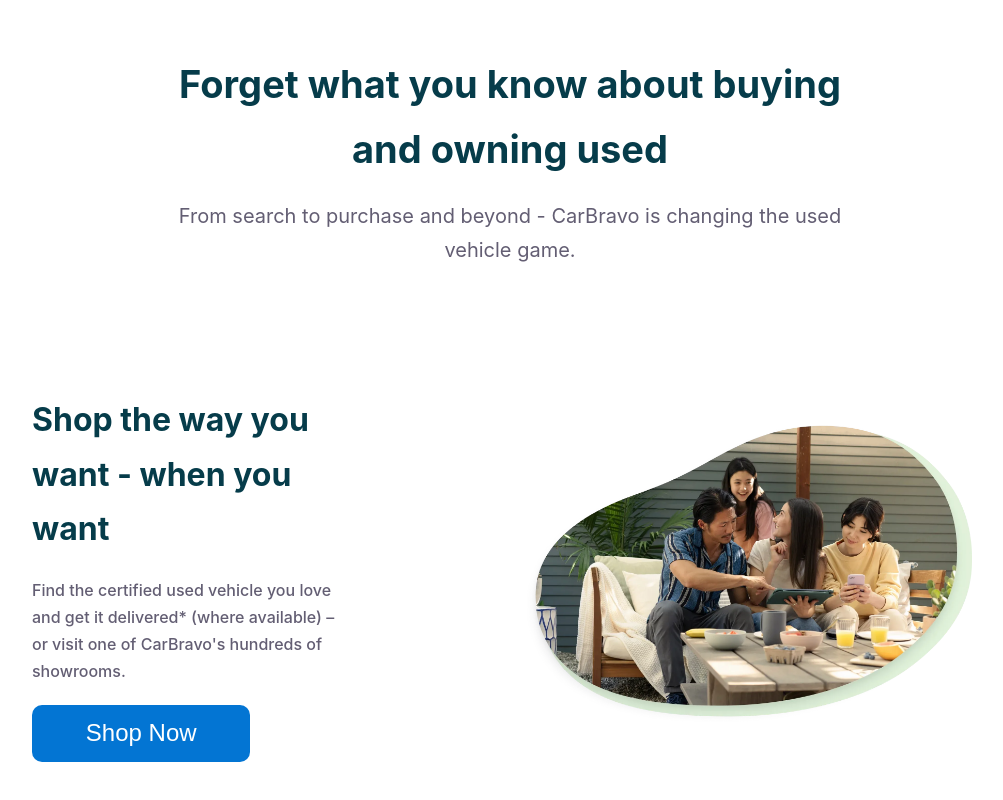
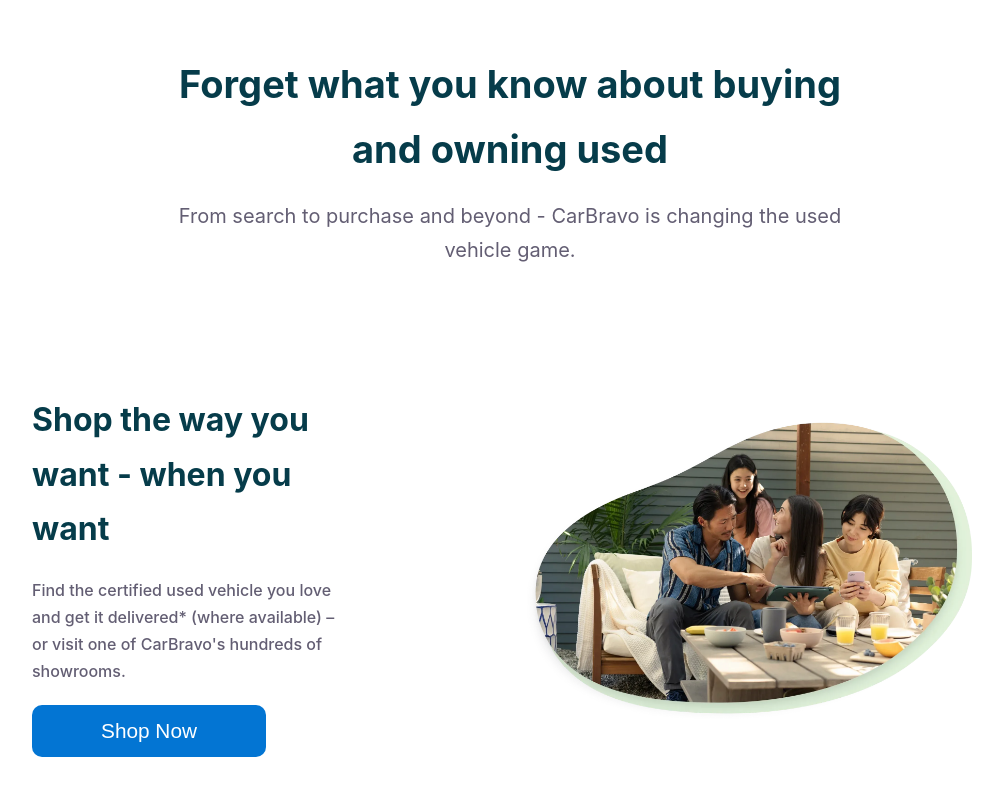
Before and after one commit to aishvary000/carvana_clone, a React (Create React App) app in the folder carvana/: page / in a window 1280 px wide. Shown: the part 996-1796 px from the top of the page, without its empty margins (130-1133 px from the left). Built offline with nearby package versions, Linux system fonts and the light colour scheme.

Commit message:
minor changes in button

```diff
--- a/carvana/src/layouts/Mid_two.module.css
+++ b/carvana/src/layouts/Mid_two.module.css
@@ -35,13 +35,18 @@
 }
 .left__content--button{
     margin-top: 20px;
-    width: 70%;
+    width: 75%;
     padding:.5rem 3rem;
     background-color: rgb(3, 117, 211);
     border: none;
     display: inline-block;
     border-radius: 10px;
     color: white;
-    font-size: 1.5rem;
+    font-size: 1.3rem;
     cursor: pointer;
+    transition: all .2s;
 }
+.left__content--button:hover{
+    transform: translateY(-2px);
+    box-shadow: 2px 2px 2px 1px rgba(0, 0, 0, 0.1);
+}
```
